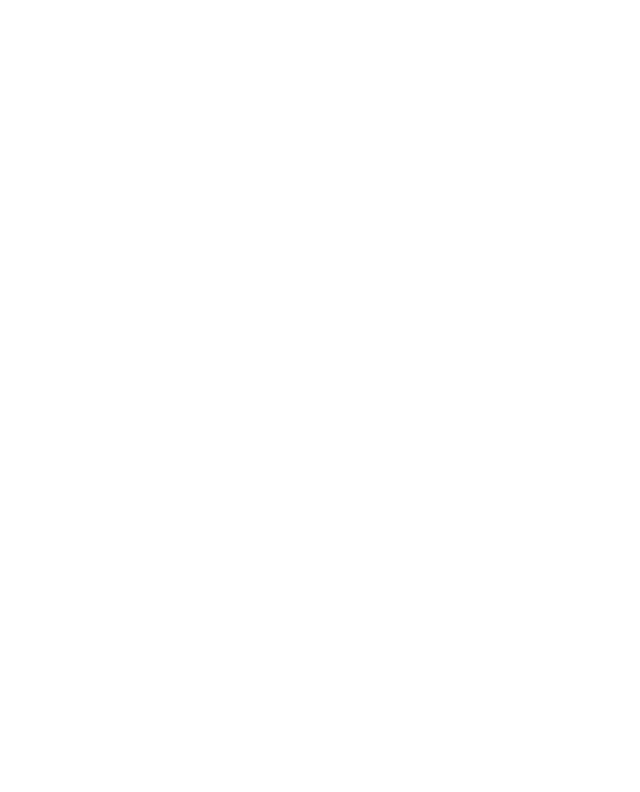
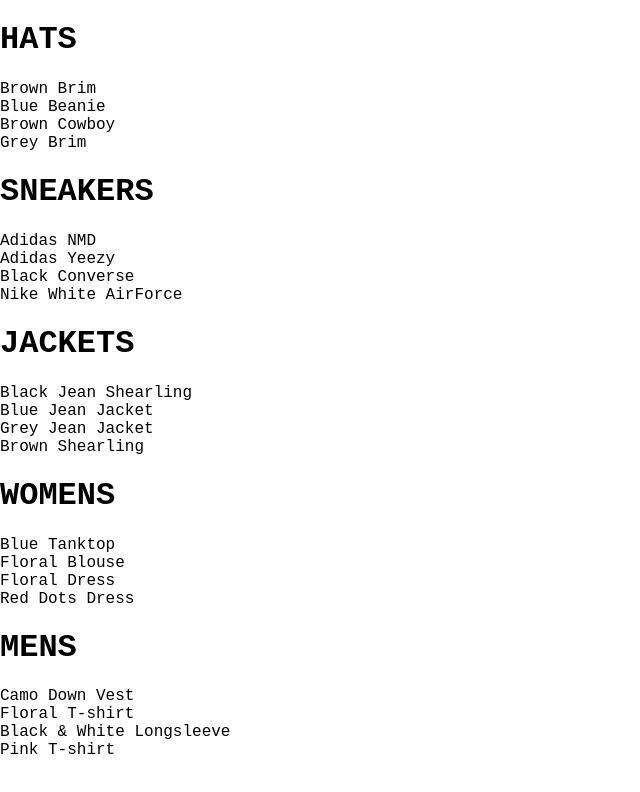
Before and after one commit to asilva-cell/e-food-app, a React (Create React App) app: page /shop in a window 1280 px wide. Shown: the top 792 px of the page, without its empty margins (0-640 px from the left). Built offline with nearby package versions, Linux system fonts and the light colour scheme.

Commit message:
shop page setup

```diff
--- a/src/App.js
+++ b/src/App.js
@@ -1,20 +1,15 @@
 import React from "react";
 import { Switch, Route } from "react-router-dom";
 import HomePage from "./pages/homepage/homepage.component";
+import ShopPage from "./pages/shop/shop.component";
 import "./App.css";
-
-const HatsPage = () => (
-	<div>
-		<h1>HATS PAGE </h1>
-	</div>
-);
 
 function App() {
 	return (
 		<div>
 			<Switch>
 				<Route exact path="/" component={HomePage} />
-				<Route path="/hats" component={HatsPage} />
+				<Route path="/shop" component={ShopPage} />
 			</Switch>
 		</div>
 	);
--- /dev/null
+++ b/src/components/collection-preview/collection-preview.component.jsx
@@ -0,0 +1,18 @@
+import React from "react";
+
+import "./collection-preview.style.scss";
+
+const CollectionPreview = ({ title, items }) => (
+	<div className="collection-preview">
+		<h1 className="title">{title.toUpperCase()}</h1>
+		<div className="preview">
+			{items
+				.filter((item, idx) => idx < 4)
+				.map(item => (
+					<div key={item.id}>{item.name}</div>
+				))}
+		</div>
+	</div>
+);
+
+export default CollectionPreview;
--- /dev/null
+++ b/src/pages/shop/shop.component.jsx
@@ -0,0 +1,25 @@
+import React, { Component } from "react";
+import shop_data from "./shop.data";
+import CollectionPreview from "../../components/collection-preview/collection-preview.component";
+
+class ShopPage extends Component {
+	constructor(props) {
+		super(props);
+
+		this.state = {
+			collections: shop_data
+		};
+	}
+	render() {
+		const { collections } = this.state;
+		return (
+			<div className="shop-page">
+				{collections.map(({ id, ...otherCollectionProps }) => (
+					<CollectionPreview key={id} {...otherCollectionProps} />
+				))}
+			</div>
+		);
+	}
+}
+
+export default ShopPage;
--- /dev/null
+++ b/src/pages/shop/shop.data.js
@@ -0,0 +1,249 @@
+const shop_data = [
+	{
+		id: 1,
+		title: "Hats",
+		routeName: "hats",
+		items: [
+			{
+				id: 1,
+				name: "Brown Brim",
+				imageUrl: "https://i.ibb.co/ZYW3VTp/brown-brim.png",
+				price: 25
+			},
+			{
+				id: 2,
+				name: "Blue Beanie",
+				imageUrl: "https://i.ibb.co/ypkgK0X/blue-beanie.png",
+				price: 18
+			},
+			{
+				id: 3,
+				name: "Brown Cowboy",
+				imageUrl: "https://i.ibb.co/QdJwgmp/brown-cowboy.png",
+				price: 35
+			},
+			{
+				id: 4,
+				name: "Grey Brim",
+				imageUrl: "https://i.ibb.co/RjBLWxB/grey-brim.png",
+				price: 25
+			},
+			{
+				id: 5,
+				name: "Green Beanie",
+				imageUrl: "https://i.ibb.co/YTjW3vF/green-beanie.png",
+				price: 18
+			},
+			{
+				id: 6,
+				name: "Palm Tree Cap",
+				imageUrl: "https://i.ibb.co/rKBDvJX/palm-tree-cap.png",
+				price: 14
+			},
+			{
+				id: 7,
+				name: "Red Beanie",
+				imageUrl: "https://i.ibb.co/bLB646Z/red-beanie.png",
+				price: 18
+			},
+			{
+				id: 8,
+				name: "Wolf Cap",
+				imageUrl: "https://i.ibb.co/1f2nWMM/wolf-cap.png",
+				price: 14
+			},
+			{
+				id: 9,
+				name: "Blue Snapback",
+				imageUrl: "https://i.ibb.co/X2VJP2W/blue-snapback.png",
+				price: 16
+			}
+		]
+	},
+	{
+		id: 2,
+		title: "Sneakers",
+		routeName: "sneakers",
+		items: [
+			{
+				id: 10,
+				name: "Adidas NMD",
+				imageUrl: "https://i.ibb.co/0s3pdnc/adidas-nmd.png",
+				price: 220
+			},
+			{
+				id: 11,
+				name: "Adidas Yeezy",
+				imageUrl: "https://i.ibb.co/dJbG1cT/yeezy.png",
+				price: 280
+			},
+			{
+				id: 12,
+				name: "Black Converse",
+				imageUrl: "https://i.ibb.co/bPmVXyP/black-converse.png",
+				price: 110
+			},
+			{
+				id: 13,
+				name: "Nike White AirForce",
+				imageUrl: "https://i.ibb.co/1RcFPk0/white-nike-high-tops.png",
+				price: 160
+			},
+			{
+				id: 14,
+				name: "Nike Red High Tops",
+				imageUrl: "https://i.ibb.co/QcvzydB/nikes-red.png",
+				price: 160
+			},
+			{
+				id: 15,
+				name: "Nike Brown High Tops",
+				imageUrl: "https://i.ibb.co/fMTV342/nike-brown.png",
+				price: 160
+			},
+			{
+				id: 16,
+				name: "Air Jordan Limited",
+				imageUrl: "https://i.ibb.co/w4k6Ws9/nike-funky.png",
+				price: 190
+			},
+			{
+				id: 17,
+				name: "Timberlands",
+				imageUrl: "https://i.ibb.co/Mhh6wBg/timberlands.png",
+				price: 200
+			}
+		]
+	},
+	{
+		id: 3,
+		title: "Jackets",
+		routeName: "jackets",
+		items: [
+			{
+				id: 18,
+				name: "Black Jean Shearling",
+				imageUrl: "https://i.ibb.co/XzcwL5s/black-shearling.png",
+				price: 125
+			},
+			{
+				id: 19,
+				name: "Blue Jean Jacket",
+				imageUrl: "https://i.ibb.co/mJS6vz0/blue-jean-jacket.png",
+				price: 90
+			},
+			{
+				id: 20,
+				name: "Grey Jean Jacket",
+				imageUrl: "https://i.ibb.co/N71k1ML/grey-jean-jacket.png",
+				price: 90
+			},
+			{
+				id: 21,
+				name: "Brown Shearling",
+				imageUrl: "https://i.ibb.co/s96FpdP/brown-shearling.png",
+				price: 165
+			},
+			{
+				id: 22,
+				name: "Tan Trench",
+				imageUrl: "https://i.ibb.co/M6hHc3F/brown-trench.png",
+				price: 185
+			}
+		]
+	},
+	{
+		id: 4,
+		title: "Womens",
+		routeName: "womens",
+		items: [
+			{
+				id: 23,
+				name: "Blue Tanktop",
+				imageUrl: "https://i.ibb.co/7CQVJNm/blue-tank.png",
+				price: 25
+			},
+			{
+				id: 24,
+				name: "Floral Blouse",
+				imageUrl: "https://i.ibb.co/4W2DGKm/floral-blouse.png",
+				price: 20
+			},
+			{
+				id: 25,
+				name: "Floral Dress",
+				imageUrl: "https://i.ibb.co/KV18Ysr/floral-skirt.png",
+				price: 80
+			},
+			{
+				id: 26,
+				name: "Red Dots Dress",
+				imageUrl: "https://i.ibb.co/N3BN1bh/red-polka-dot-dress.png",
+				price: 80
+			},
+			{
+				id: 27,
+				name: "Striped Sweater",
+				imageUrl: "https://i.ibb.co/KmSkMbH/striped-sweater.png",
+				price: 45
+			},
+			{
+				id: 28,
+				name: "Yellow Track Suit",
+				imageUrl: "https://i.ibb.co/v1cvwNf/yellow-track-suit.png",
+				price: 135
+			},
+			{
+				id: 29,
+				name: "White Blouse",
+				imageUrl: "https://i.ibb.co/qBcrsJg/white-vest.png",
+				price: 20
+			}
+		]
+	},
+	{
+		id: 5,
+		title: "Mens",
+		routeName: "mens",
+		items: [
+			{
+				id: 30,
+				name: "Camo Down Vest",
+				imageUrl: "https://i.ibb.co/xJS0T3Y/camo-vest.png",
+				price: 325
+			},
+			{
+				id: 31,
+				name: "Floral T-shirt",
+				imageUrl: "https://i.ibb.co/qMQ75QZ/floral-shirt.png",
+				price: 20
+			},
+			{
+				id: 32,
+				name: "Black & White Longsleeve",
+				imageUrl: "https://i.ibb.co/55z32tw/long-sleeve.png",
+				price: 25
+			},
+			{
+				id: 33,
+				name: "Pink T-shirt",
+				imageUrl: "https://i.ibb.co/RvwnBL8/pink-shirt.png",
+				price: 25
+			},
+			{
+				id: 34,
+				name: "Jean Long Sleeve",
+				imageUrl: "https://i.ibb.co/VpW4x5t/roll-up-jean-shirt.png",
+				price: 40
+			},
+			{
+				id: 35,
+				name: "Burgundy T-shirt",
+				imageUrl: "https://i.ibb.co/mh3VM1f/polka-dot-shirt.png",
+				price: 25
+			}
+		]
+	}
+];
+
+export default shop_data;
```
Also changed, not shown: src/components/collection-preview/collection-preview.style.scss (added).
